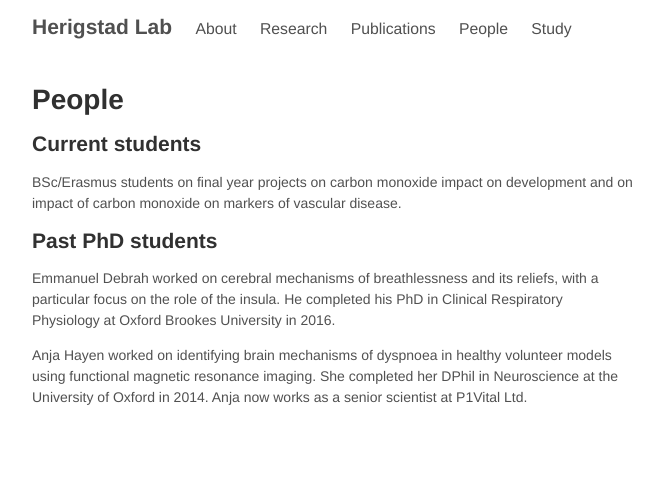
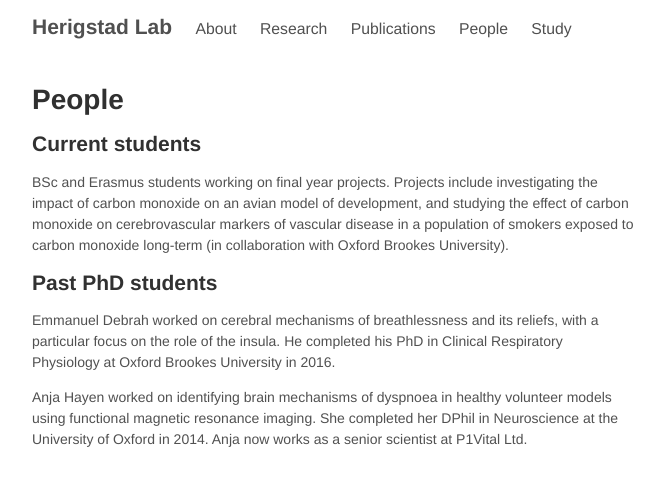
Before and after one commit to mariherigstad/mariherigstad.github.io, a Jekyll site: the page built from people.md, in a window 1280 px wide. Shown: the top 486 px of the page, without its empty margins (307-971 px from the left). Built offline with Jekyll 4.4.1, drawn with Linux system fonts in a browser that asks for light colours.

Commit message:
Update people.md

```diff
--- a/people.md
+++ b/people.md
@@ -4,7 +4,7 @@ title: People
 ---
 
 ## Current students
-BSc/Erasmus students on final year projects on carbon monoxide impact on development and on impact of carbon monoxide on markers of vascular disease.
+BSc and Erasmus students working on final year projects. Projects include investigating the impact of carbon monoxide on an avian model of development, and studying the effect of carbon monoxide on cerebrovascular markers of vascular disease in a population of smokers exposed to carbon monoxide long-term (in collaboration with Oxford Brookes University).
 
 ## Past PhD students
 Emmanuel Debrah worked on cerebral mechanisms of breathlessness and its reliefs, with a particular focus on the role of the insula. He completed his PhD in Clinical Respiratory Physiology at Oxford Brookes University in 2016.
```
